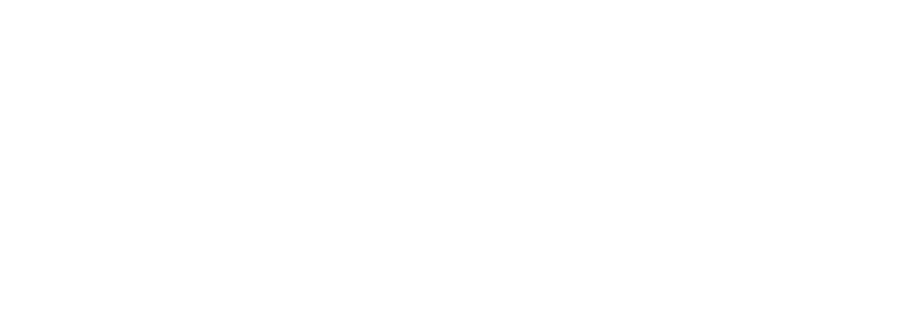
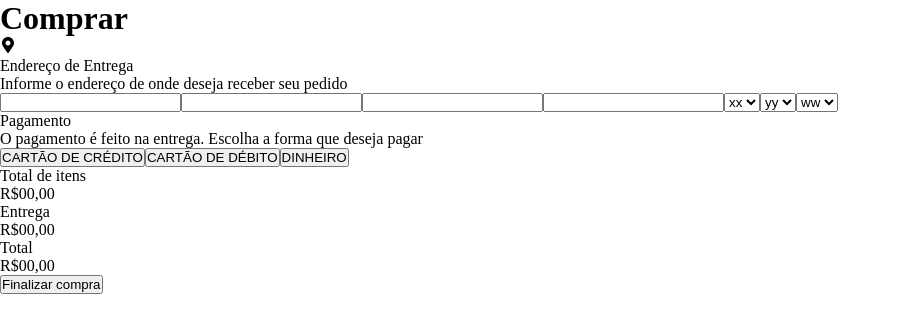
Before and after one commit to beaalmeidas/desafio-02-aws-react, a React (Vite) app in the folder uol-comics/: page / in a window 1280 px wide. Shown: the top 332 px of the page, without its empty margins (0-901 px from the left). Built offline with nearby package versions, Linux system fonts and the light colour scheme.

Commit message:
build: Adicionando o html lógico da página de Compras

```diff
--- /dev/null
+++ b/package.json
@@ -0,0 +1,5 @@
+{
+  "dependencies": {
+    "axios": "^1.7.7"
+  }
+}
--- a/uol-comics/package.json
+++ b/uol-comics/package.json
@@ -11,7 +11,8 @@
   },
   "dependencies": {
     "react": "^18.3.1",
-    "react-dom": "^18.3.1"
+    "react-dom": "^18.3.1",
+    "react-icons": "^5.3.0"
   },
   "devDependencies": {
     "@eslint/js": "^9.9.0",
--- a/uol-comics/src/App.tsx
+++ b/uol-comics/src/App.tsx
@@ -1,8 +1,9 @@
+import CardPurchaseComponent from './components/CardPurchaseComponent'
 
 function App() {
   return (
     <div className="App">
-
+      <CardPurchaseComponent />
     </div>
   )
 }
--- a/uol-comics/src/components/CardPurchaseComponent/index.tsx
+++ b/uol-comics/src/components/CardPurchaseComponent/index.tsx
@@ -0,0 +1,77 @@
+import React, { useEffect, useState } from 'react'
+import { FaMapMarkerAlt } from 'react-icons/fa'
+import './style.css'
+
+const index = () => {
+    const [ceps, setCeps] = useState<string[]>([])
+    const [cep, setCep] = useState<string>('')
+
+
+
+    return (
+        <div className='main'>
+            <div><h1>Comprar</h1></div>
+            <div>
+                <form>
+                    <div className='mainInfo'>
+                        <div className='cardEnd1'>
+                            <div className='endText'>
+                                <div><FaMapMarkerAlt className='locIcon'/></div>
+                                <div>
+                                    <p>Endereço de Entrega</p>
+                                    <p>Informe o endereço de onde deseja receber seu pedido</p>
+                                </div>
+                            </div>
+
+                            <div className='endInput'>
+                                <input type="text" required/>
+                                <input type="text" required/>
+                                <input type="text" required/>
+                                <input type="text" required/>
+                                <select required>
+                                    <option value="">xx</option>
+                                </select>
+                                <select required>
+                                    <option value="">yy</option>
+                                </select>
+                                <select required>
+                                    <option value="">ww</option>
+                                </select>
+                            </div>
+                        </div>
+                        <div className='cardEnd2'>
+                            <div>
+                                <p>Pagamento</p>
+                                <p>O pagamento é feito na entrega. Escolha a forma que deseja pagar</p>
+                                <div>
+                                    <button className='purWay'>CARTÃO DE CRÉDITO</button>
+                                    <button className='purWay'>CARTÃO DE DÉBITO</button>
+                                    <button className='purWay'>DINHEIRO</button>
+                                </div>
+                            </div>
+                        </div>
+                    </div>
+                    <div className='divFinish'>
+                        <div className='contentFinish'>
+                            <div className='finish'>
+                                <p>Total de itens</p>
+                                <p>R$00,00</p>
+                            </div>
+                            <div className='finish'>
+                                <p>Entrega</p>
+                                <p>R$00,00</p>
+                            </div>
+                            <div className='finish'>
+                                <p>Total</p>
+                                <p>R$00,00</p>
+                            </div>
+                            <button className='finishBtn'>Finalizar compra</button>
+                        </div>
+                    </div>
+                </form>
+            </div>
+        </div>
+    )
+}
+
+export default index
--- a/uol-comics/src/components/CardPurchaseComponent/style.css
+++ b/uol-comics/src/components/CardPurchaseComponent/style.css
@@ -0,0 +1,4 @@
+* {
+    margin: 0;
+    padding: 0;
+}
```
Also changed, not shown: 2 other files (tests, documents, lock files or other folders).
